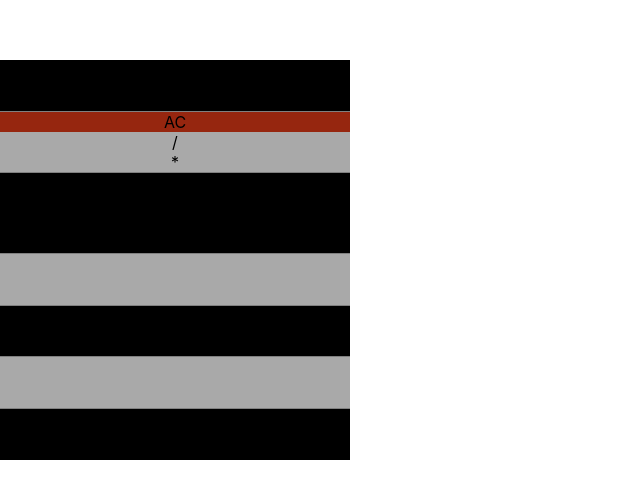
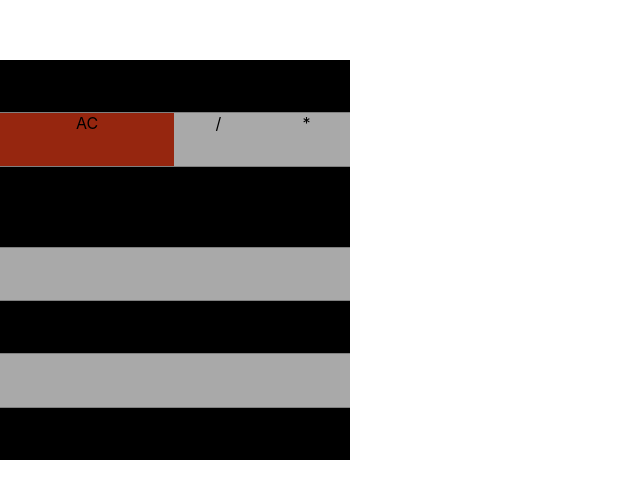
Before and after one commit to sergeialimov/react.calculator, a React (Create React App) app: page / in a window 1280 px wide. Shown: the part 140-638 px from the top of the page, without its empty margins (0-640 px from the left). Built offline with nearby package versions, Linux system fonts and the light colour scheme.

Commit message:
fixed columns issue

```diff
--- a/src/App.css
+++ b/src/App.css
@@ -23,9 +23,7 @@
 #firstRow {
   background: darkgray;
   display: grid;
-  /* grid-template-rows: 1fr; */
-  grid-template-colums: 30% 30% 30%;
-  /* grid-template-colums: 2fr 1fr 1fr; */
+  grid-template-columns: 2fr 1fr 1fr;
   grid-column-gap: 1px;
 }
 
```
